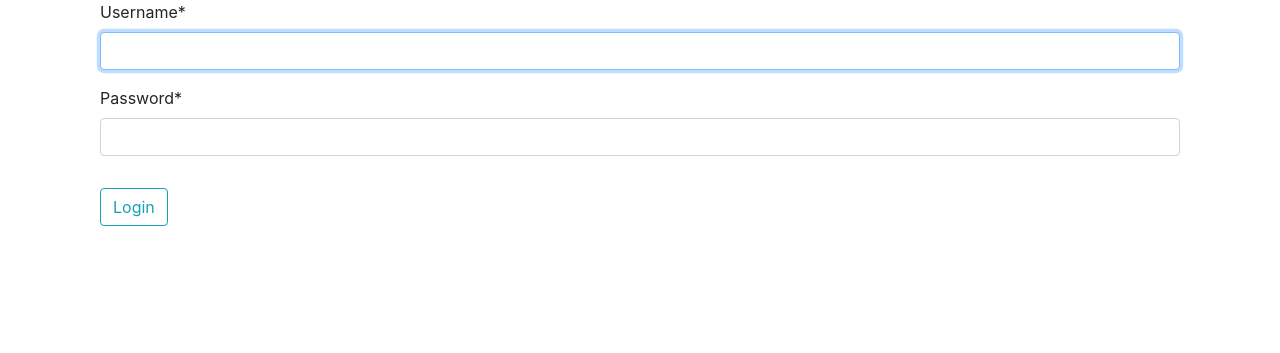
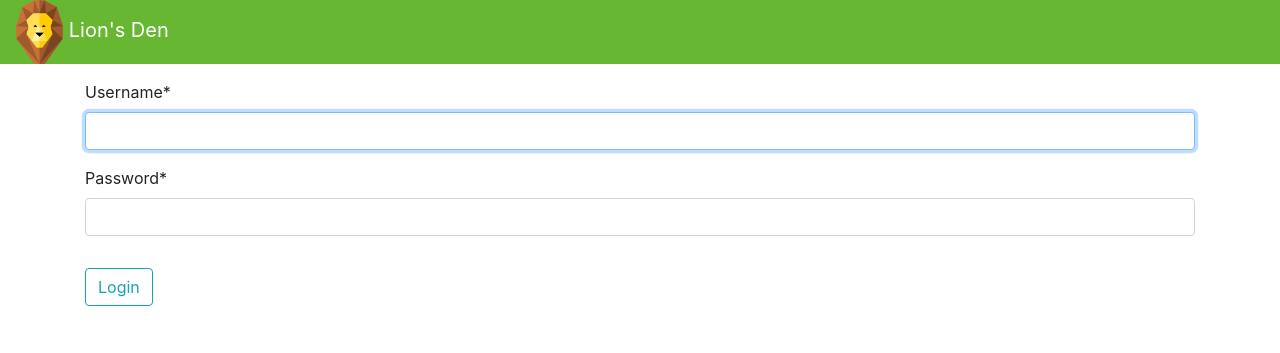
Before and after one commit to onlinemo90/lions-den, a Django app: page /login/ in a window 1280 px wide. Shown: the top 353 px of the page. Run offline with Django 3.2, Linux system fonts and the light colour scheme; parts of the project's set-up code (start-up, migrations or seed data) failed here and were passed over; some libraries are stand-ins or nearby versions.

Commit message:
Added a nice header with the lion logo

```diff
--- a/lions_den/main/urls.py
+++ b/lions_den/main/urls.py
@@ -15,8 +15,10 @@ Including another URLconf
 """
 from django.contrib import admin
 from django.urls import path, include
+from django.shortcuts import redirect
 
 urlpatterns = [
+    path('', lambda request : redirect('login'), name='home'),
     path('', include('users.urls')),
     path('zoos/', include('model_editor.urls'), name='zoos'),
     path('admin/', admin.site.urls),
--- a/lions_den/static/base.css
+++ /dev/null
@@ -1,4 +0,0 @@
-td, p{
-	white-space: pre-wrap;
-	background-colour: red;
-}
--- /dev/null
+++ b/lions_den/static/main.css
@@ -0,0 +1,12 @@
+td, p{
+	white-space: pre-wrap;
+}
+
+nav{
+	background-color: #68b733 !important;
+}
+
+.no-vertical-padding{
+	padding-top: 0px;
+	padding-bottom: 0px;
+}
--- a/lions_den/templates/base.html
+++ b/lions_den/templates/base.html
@@ -1,5 +1,4 @@
 {% load static %}
-<!DOCTYPE html>
 <html>
 	<head>
 
@@ -7,16 +6,25 @@
 		<meta charset="utf-8">
 		<meta name="viewport" content="width=device-width, initial-scale=1, shrink-to-fit=no">
 
-		<link rel="stylesheet" type="text/css" href="{% static 'base.css' %}">
-
 		<!-- Bootstrap CSS -->
 		<link rel="stylesheet" href="https://maxcdn.bootstrapcdn.com/bootstrap/4.0.0/css/bootstrap.min.css"
 			  integrity="sha384-Gn5384xqQ1aoWXA+058RXPxPg6fy4IWvTNh0E263XmFcJlSAwiGgFAW/dAiS6JXm"
 			  crossorigin="anonymous">
+		<link rel="stylesheet" type="text/css" href="{% static 'main.css' %}">
 
 		<title>Lion's Den</title>
 	</head>
 	<body>
+		<nav class="navbar navbar-dark no-vertical-padding">
+			<a class="navbar-brand no-vertical-padding" href="{% url 'home' %}">
+				<img src="{% static 'images/logo.png' %}" height="64" alt="Zooverse"/>
+				Lion's Den
+			</a>
+<!--			<ul class="nav navbar-nav navbar-right">-->
+<!--              <li><a class="text-info" href="{% url 'login' %}">Login</a></li>-->
+<!--            </ul>-->
+		</nav>
+		<main style="padding:16px 32px 32px 32px;">
 			<div class="container">
 				<!-- Messages -->
 				{% if messages %}
@@ -30,5 +38,6 @@
 				<!-- Content -->
 				{% block content %}{% endblock %}
 			</div>
+		</main>
 	</body>
 </html>
--- a/lions_den/templates/users/login.html
+++ b/lions_den/templates/users/login.html
@@ -1,15 +1,15 @@
 {% extends "base.html" %}
 {% load crispy_forms_tags %}
 {% block content %}
-	<div class="container">
+	<div class="">
 		<form method="POST">
 			{% csrf_token %}
 			<fieldset class="form-group">
 				{{ form|crispy }}
 			</fieldset>
-		<div>
-			<button class="btn btn-outline-info" type="submit">Login</button>
-		</div>
+			<div>
+				<button class="btn btn-outline-info" type="submit">Login</button>
+			</div>
 		</form>
 	</div>
 {% endblock %}
--- a/lions_den/users/urls.py
+++ b/lions_den/users/urls.py
@@ -1,10 +1,8 @@
 from django.urls import path
-from django.shortcuts import redirect
 import django.contrib.auth.views as auth_views
 from . import views
 
 urlpatterns = [
-    path('', lambda request : redirect('login')),
     path('login/', auth_views.LoginView.as_view(template_name='users/login.html'), name='login'),
     path('logout/', views.logout_view, name='logout'),
 ]
```
Also changed, not shown: lions_den/static/images/logo.png (added). Lines whose indentation alone changed are shown as unchanged.
